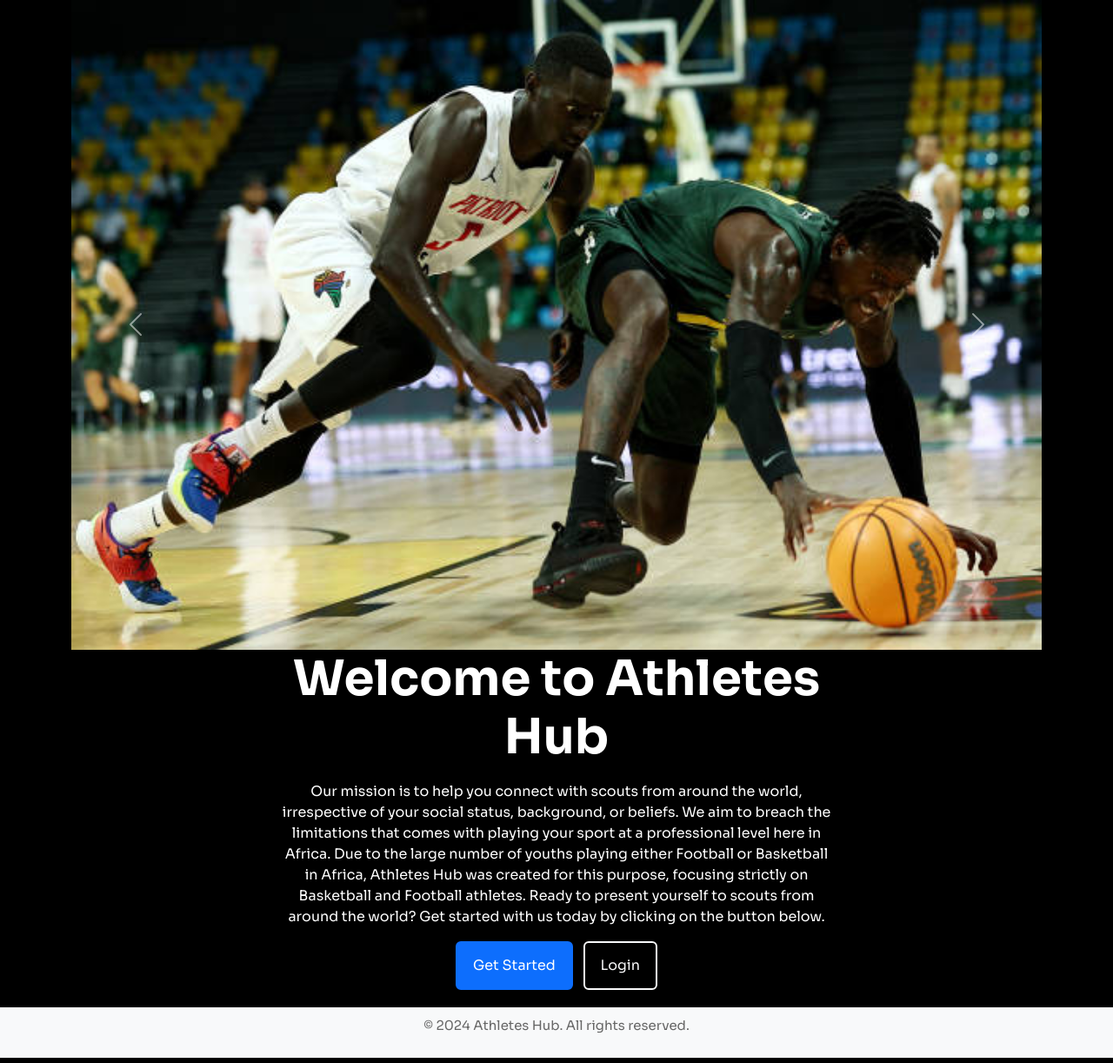
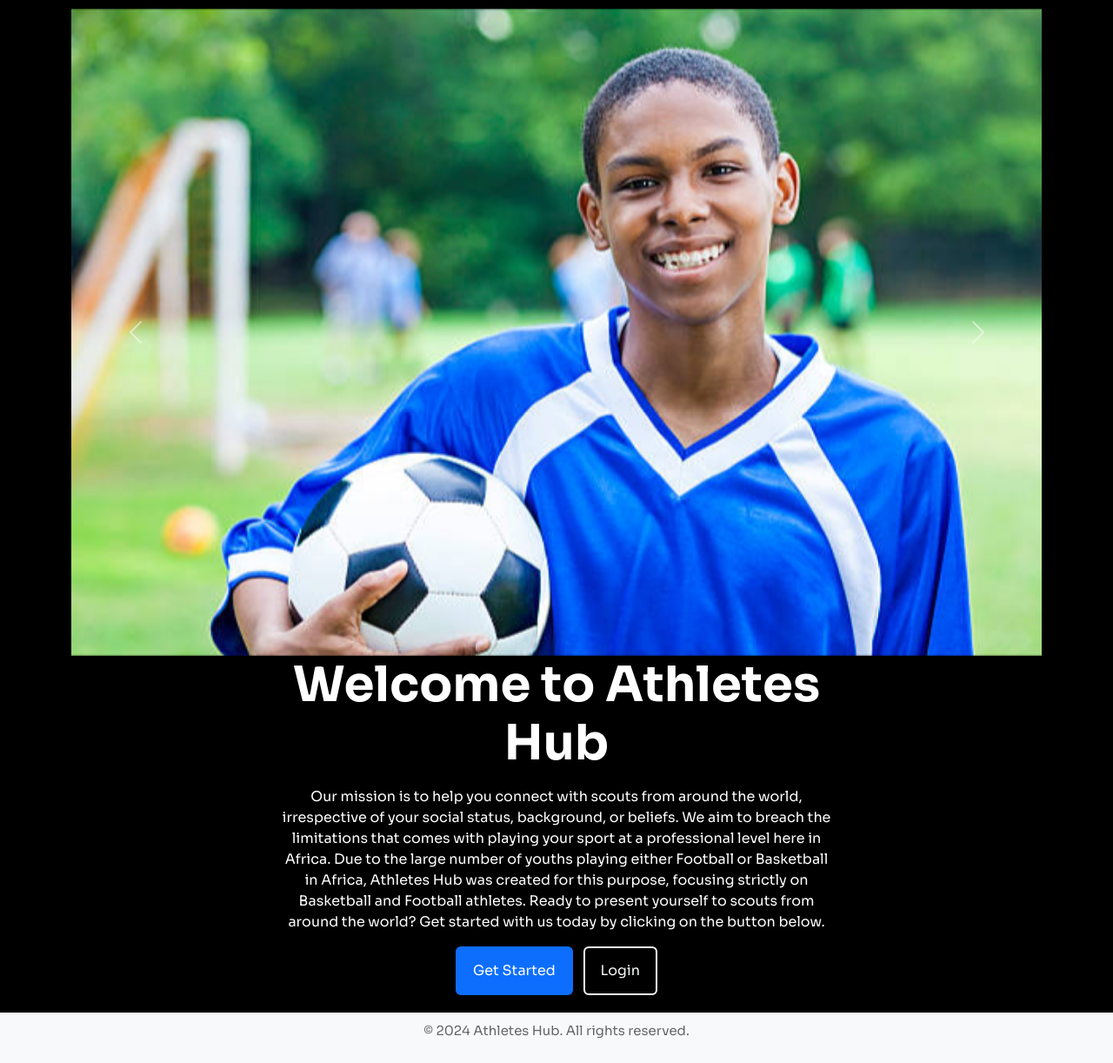
Before and after one commit to Geff115/athletes_hub, a Flask app: page / in a window 1280 px wide. Shown: the part 101-1323 px from the top of the page at 87% size. Run offline with Flask 3, Linux system fonts and the light colour scheme.

Commit message:
Update: Added some new images for the slideshow in the homepage, added a padding-top of 10px to the homepage

```diff
--- a/app/static/css/styles.css
+++ b/app/static/css/styles.css
@@ -69,6 +69,7 @@ a {
     justify-content: center;
     flex-direction: column;
     padding-bottom: 20px;
+    padding-top: 10px;
 }
 
 .custom-container {
--- a/app/templates/homepage.html
+++ b/app/templates/homepage.html
@@ -80,14 +80,35 @@
 	            <div id="slideshow" class="carousel slide" data-bs-ride="carousel">
 	                <div class="carousel-inner">
 		            <div class="carousel-item active">
-		                <img src="{{ url_for('static', filename='img/BAL1.jpg') }}" class="d-block w-100" alt="slide 1" loading="lazy">
+		                <img src="{{ url_for('static', filename='img/soccer2.jpg') }}" class="d-block w-100" alt="slide 1" loading="lazy">
 		            </div>
 		            <div class="carousel-item">
-		                <img src="{{ url_for('static', filename='img/full-shot-man-playing-basketball.jpg') }}" class="d-block w-100" alt="slide 2" loading="lazy">
+		                <img src="{{ url_for('static', filename='img/bball1.jpg') }}" class="d-block w-100" alt="slide 2" loading="lazy">
 		            </div>
 		            <div class="carousel-item">
-		                <img src="{{ url_for('static', filename='img/BAL3.jpg') }}" class="d-block w-100" alt="slide 3" loading="lazy">
+		                <img src="{{ url_for('static', filename='img/soccer1.jpg') }}" class="d-block w-100" alt="slide 3" loading="lazy">
 		            </div>
+			    <div class="carousel-item">
+				<img src="{{ url_for('static', filename='img/bball2.jpg') }}" class="d-block w-100" alt="slide 4" loading="lazy">
+			    </div>
+			    <div class="carousel-item">
+				<img src="{{ url_for('static', filename='img/soccer5.jpg') }}" class="d-block w-100" alt="slide 5" loading="lazy">
+			    </div>
+			    <div class="carousel-item">
+				<img src="{{ url_for('static', filename='img/bball4.jpg') }}" class="d-block w-100" alt="slide 6" loading="lazy">
+			    </div>
+			    <div class="carousel-item">
+				<img src="{{ url_for('static', filename='img/soccer3.jpg') }}" class="d-block w-100" alt="slide 7" loading="lazy">
+			    </div>
+			    <div class="carousel-item">
+				<img src="{{ url_for('static', filename='img/bball5.jpg') }}" class="d-block w-100" alt="slide 8" loading="lazy">
+			    </div>
+			    <div class="carousel-item">
+				<img src="{{ url_for('static', filename='img/soccer4.jpg') }}" class="d-block w-100" alt="slide 9" loading="lazy">
+			    </div>
+			    <div class="carousel-item">
+				<img src="{{ url_for('static', filename='img/bball3.jpg') }}" class="d-block w-100" alt="slide 10" loading="lazy">
+			    </div>
 		        </div>
 		        <button class="carousel-control-prev" type="button" data-bs-target="#slideshow" data-bs-slide="prev">
 		            <span class="carousel-control-prev-icon" aria-hidden="true"></span>
```
Also changed, not shown: app/static/img/Red.png (deleted), app/static/img/bball1.jpg (added), app/static/img/bball2.jpg (added), app/static/img/bball3.jpg (added), app/static/img/bball4.jpg (added), app/static/img/bball5.jpg (added), app/static/img/soccer1.jpg (added), app/static/img/soccer2.jpg (added), app/static/img/soccer3.jpg (added), app/static/img/soccer4.jpg (added), app/static/img/soccer5.jpg (added), app/static/img/test.jpg (deleted).
